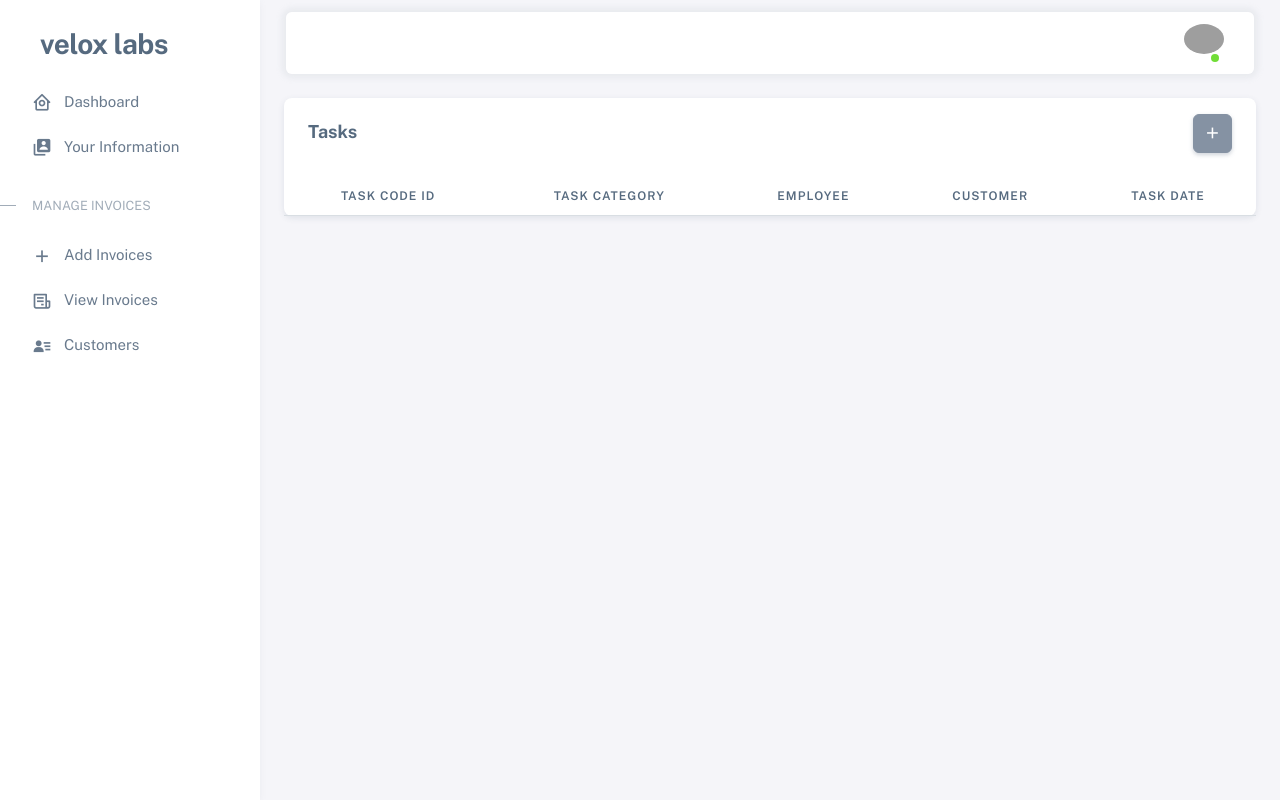
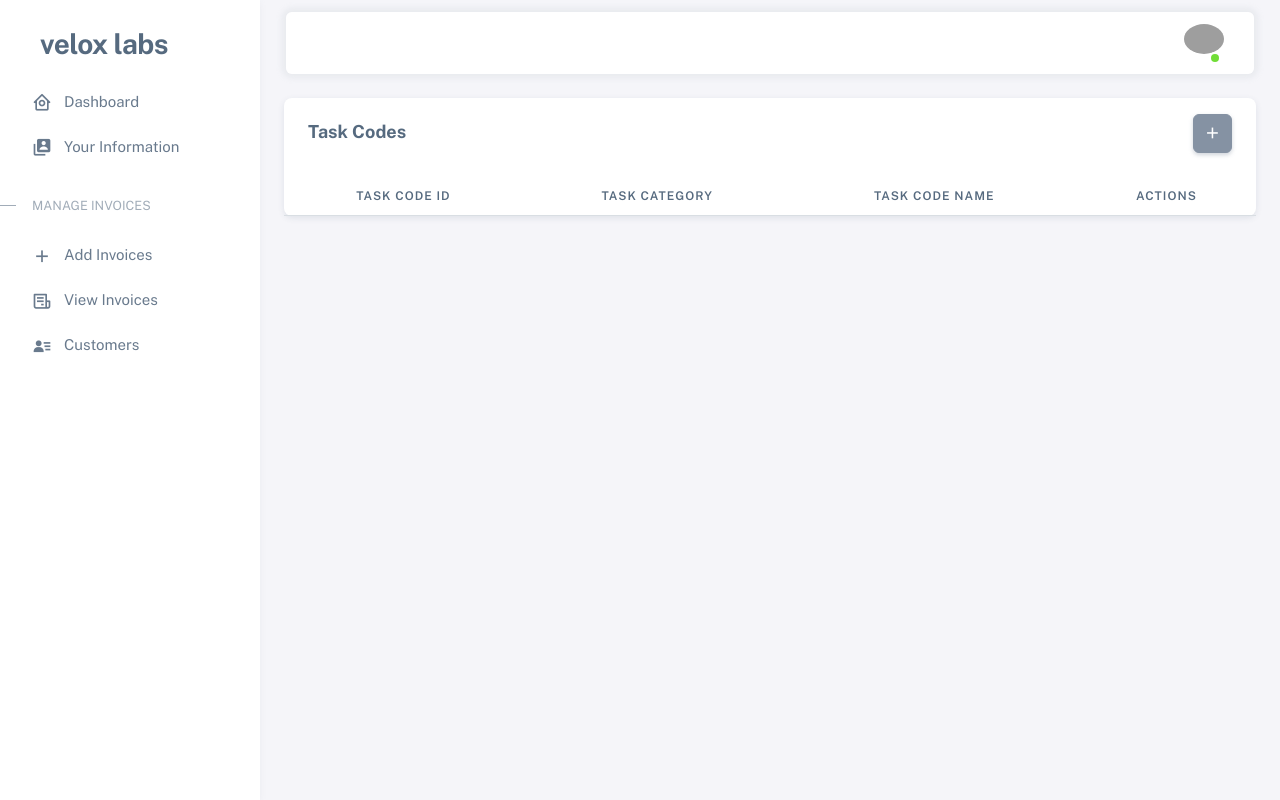
Before and after one commit to Nitin0422/velox_system_sql, a Django app: page /tasks/ in a window 1280 px wide. Run offline with Django 4.2, Linux system fonts and the light colour scheme; the visitor is signed in with stand-in values (Sample User, id 1); data that the repository does not hold is empty; some libraries are stand-ins or nearby versions; grey boxes are pictures that could not be loaded.

Commit message:
Creation of crud for task category and task code

```diff
--- a/my_app/templates/temps/confirm.html
+++ b/my_app/templates/temps/confirm.html
@@ -18,6 +18,8 @@
                             <a href="{% url 'my_app:department_view' %}" class="btn btn-primary mx-1 my-1">Cancel</a>
                         {% elif table_name == "Invoices"%}
                             <a href="{% url 'my_app:invoices_view' %}" class="btn btn-primary mx-1 my-1">Cancel</a>
+                            {% elif table_name == "Task Category"%}
+                            <a href="{% url 'my_app:task_category_view' %}" class="btn btn-primary mx-1 my-1">Cancel</a>
                         {% else %}
                             <a href="{% url 'my_app:home' %}" class="btn btn-primary mx-1 my-1">Cancel</a>
                         {% endif %}
--- a/my_app/templates/temps/task/task_category_view.html
+++ b/my_app/templates/temps/task/task_category_view.html
@@ -35,7 +35,7 @@
                                 <span class="tf-icons bx bxs-edit"></span>
                             </button>
                             </a>
-                            <a href="{% url 'my_app:department_delete' 2%}">
+                            <a href="{% url 'my_app:task_category_delete' task_category_instance.id%}">
                             <button class="btn btn-icon btn-secondary mx-1">
                                 <span class="tf-icons bx bxs-trash"></span>
                             </button>
--- a/my_app/templates/temps/task/tasks_view.html
+++ b/my_app/templates/temps/task/tasks_view.html
@@ -3,10 +3,12 @@
     <div>
         <div class="card">
             <div class="d-flex justify-content-between mb-2">
-                <h5 class="card-header"><strong>Tasks</strong></h5>
+                <h5 class="card-header"><strong>Task Codes</strong></h5>
+                <a href="{% url 'my_app:tasks_add' %}">
                 <button type="button" class="btn btn-icon btn-secondary m-3 mx-4">
                     <span class="tf-icons bx bx-plus"></span>
                   </button>
+                </a>
                 <!-- <button type="button" class="btn btn-secondary m-3 mx-4">
                     <span class="tf-icons bx bx-plus"></span>&nbsp; Add Department
                 </button> -->
@@ -18,10 +20,8 @@
                 <tr class="text-center">
                     <th> Task Code ID</th>
                     <th> Task Category</th>
-                    <th> Employee</th>
-                    <th> Customer </th>
-                    <th> Task Date </th>
-
+                    <th> Task Code Name</th>
+                    <th> Actions </th>
                 </tr>
                 </thead>
                 <tbody class="table-border-bottom-0">
@@ -29,9 +29,21 @@
                 <tr class="table-default text-center">
                     <td>{{tasks_instance.id}}</td>
                     <td><i class="fab fa-sketch fa-lg text-warning me-3"></i> <strong>{{tasks_instance.task_category}}</strong></td>
-                    <td>{{tasks_instance.employee}}</td>
-                    <td>{{tasks_instance.customer}}</td>
-                    <td>{{tasks_instance.task_date}}</td>
+                    <td><strong>{{tasks_instance.task_code_name}}</strong></td>
+                    <td>
+                        <div>
+                            <a href="{%url 'my_app:tasks_edit' tasks_instance.id %}">
+                            <button class="btn btn-icon btn-primary mx-1">
+                                <span class="tf-icons bx bxs-edit"></span>
+                            </button>
+                            </a>
+                            <a href="{% url 'my_app:department_delete' 1%}">
+                            <button class="btn btn-icon btn-secondary mx-1">
+                                <span class="tf-icons bx bxs-trash"></span>
+                            </button>
+                            </a>
+                        </div>
+                    </td>
                 </tr>
                 {% endfor %}
                 </tbody>
--- a/my_app/urls.py
+++ b/my_app/urls.py
@@ -18,12 +18,17 @@ urlpatterns = [
     path('task-category/', views.task_category_view, name= 'task_category_view'),
     path('task-category/add', views.task_category_add, name="task_category_add"),
     path('task-category/edit/<int:task_category_id>', views.task_category_edit, name = 'task_category_edit'),
+    path('task-category/delete/<int:task_category_id>', views.task_category_delete, name="task_category_delete"),
+
+    path('tasks/', views.tasks_view, name='tasks_view'),
+    path('tasks/add', views.tasks_add, name = "tasks_add"),
+    path('tasks/edit/<int:task_code_id>', views.tasks_edit, name="tasks_edit"),
 
     path('department/groups/', views.department_groups_view, name='department_groups_view'),
     path('department/employees/', views.employees_view, name='employees_view'),
 
     path('customers/', views.customers_view, name='customers_view'),
-    path('tasks/', views.tasks_view, name='tasks_view'),
+
 
     path('invoice/add', views.invoice_add, name='invoice_add'),
     path('invoices/', views.invoices_view, name='invoices_view'),
--- a/my_app/views.py
+++ b/my_app/views.py
@@ -131,6 +131,14 @@ def task_category_edit(request, task_category_id):
     form = TaskCategoryForm(instance= task_category_instance)
     return render(request, "temps/task/task_category_form.html", {"form" : form})
 
+def task_category_delete(request, task_category_id):
+    task_category_instance = get_object_or_404(TaskCategory, pk = task_category_id)
+    if request.method == "POST":
+        task_category_instance.delete()
+        return redirect('my_app:task_category_view')
+    table_name = "Task Category"
+    return render(request, "temps/confirm.html", {"instance" : task_category_instance, "table_name": table_name})
+
 @login_required(login_url='/')
 def department_groups_view(request):
     department_groups_instances = []
@@ -166,6 +174,29 @@ def tasks_view(request):
     except:
         pass
     return render(request, 'temps/task/tasks_view.html', {"tasks_instances": tasks_instances})
+
+def tasks_add(request):
+    if request.method == "POST":
+        form = TaskForm(request.POST)
+        if form.is_valid():
+            form.save()
+            return redirect('my_app:tasks_view')
+        else:
+            return render(request, 'temps/task/task_form.html', {"form" : form})
+    form = TaskForm()
+    return render(request, 'temps/task/task_form.html', {"form" : form})
+
+def tasks_edit(request, task_code_id):
+    task_code_instance = get_object_or_404(TaskCode, pk = task_code_id)
+    if request.method == 'POST':
+        form = TaskForm(request.POST, instance = task_code_instance)
+        if form.is_valid():
+            form.save()
+            return redirect('my_app:tasks_view')
+        else:
+            return render(request, "temps/task/task_form.html", {"form":form})
+    form = TaskForm(instance = task_code_instance)
+    return render(request, "temps/task/task_form.html", {"form":form})
 
 @login_required(login_url='/')
 def invoice_add(request):
```
Also changed, not shown: my_app/forms.py (+10 -1 lines), my_app/templates/temps/task/task_form.html (added, +65 -0 lines).
